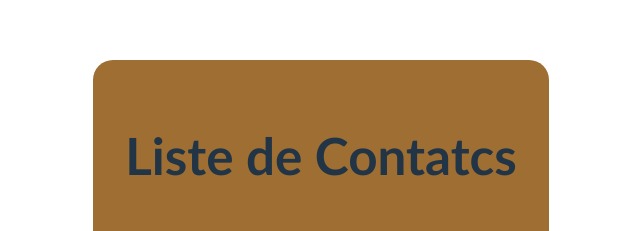
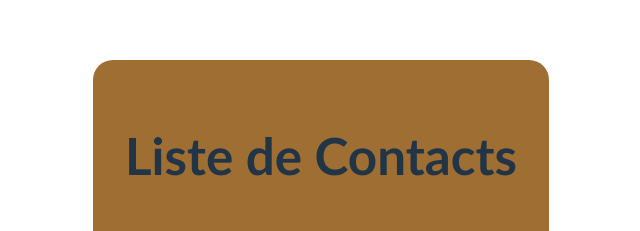
Before and after one commit to Khachik090909/my-mini-project, a React (Vite) app: page / in a window 1280 px wide. Shown: the part 128-359 px from the top of the page, without its empty margins (319-959 px from the left). Built offline with nearby package versions, Linux system fonts and the light colour scheme.

Commit message:
need to pull

```diff
--- a/src/App.jsx
+++ b/src/App.jsx
@@ -7,7 +7,7 @@ import ContactList from "./components/ContactList";
 function App() {
   //state (état, données)
   const [dataContacts, setDataContacts] = useState(DataContacts);
-
+  console.log(dataContacts);
   //comportements (dynamique)
   const handleRemoveClick = (id) => {
     const removeContact = dataContacts.filter((contact) => contact.id !== id);
--- a/src/components/ContactList.jsx
+++ b/src/components/ContactList.jsx
@@ -6,7 +6,7 @@ function ContactList({ dataContacts, handleRemoveClick }) {
   //affichage (render)
   return (
     <div className="mainContainer">
-      <h1>Liste de Contatcs</h1>
+      <h1>Liste de Contacts</h1>
       {dataContacts.map((elem) => (
         <li className="contactList" key={elem.id}>
           <img src={elem.img} alt={elem.prenom} />
```
